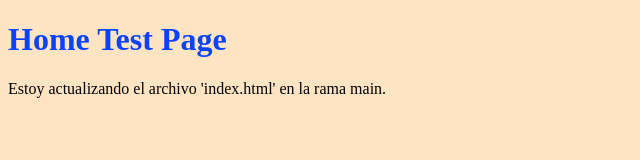
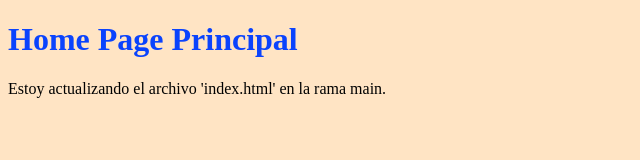
Before and after one commit to asterfinde/proyecto-web2, a website: page index.html in a window 1280 px wide. Shown: the whole page, without its empty margins (0-640 px from the left). Drawn offline with Linux system fonts and the light colour scheme.

Commit message:
edición home main

```diff
--- a/index.html
+++ b/index.html
@@ -8,7 +8,7 @@
     <link rel="stylesheet" type="text/css" href="css/styles.css" />
 </head>
 <body>
-    <h1>Home Test Page</h1>
+    <h1>Home Page Principal</h1>
 
     <p>
         Estoy actualizando el archivo  'index.html' en la rama main.
```
